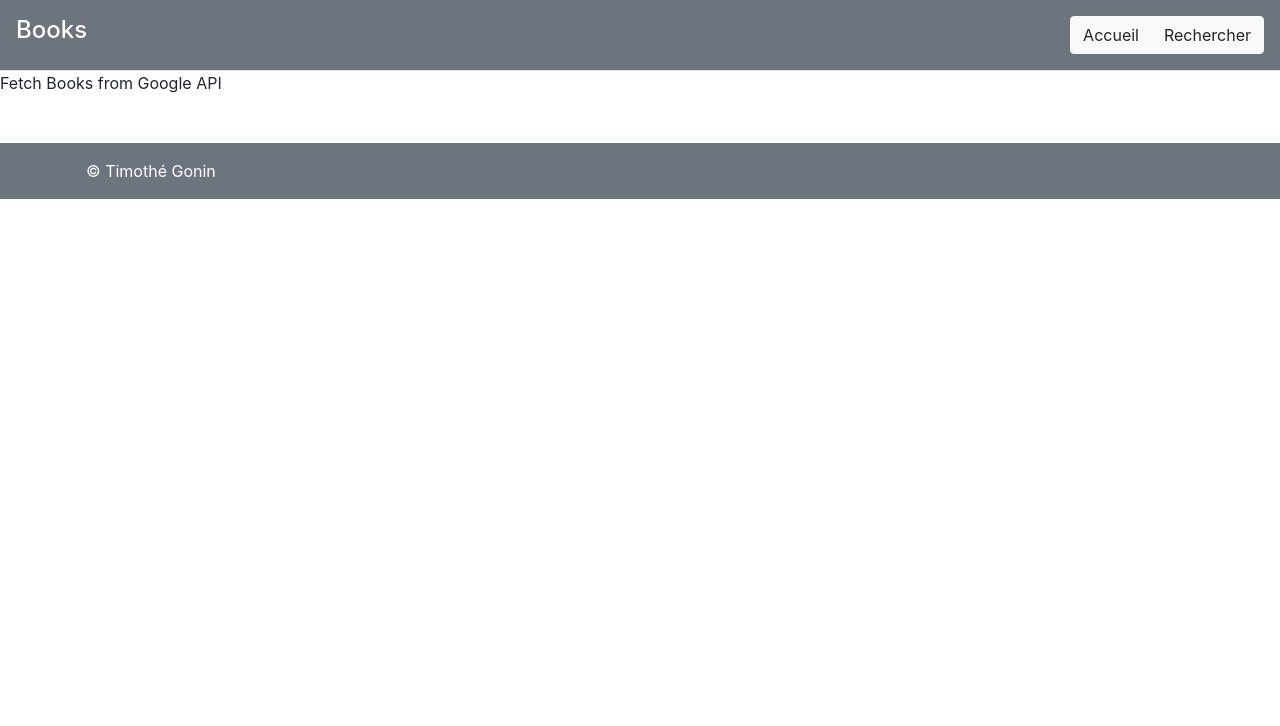
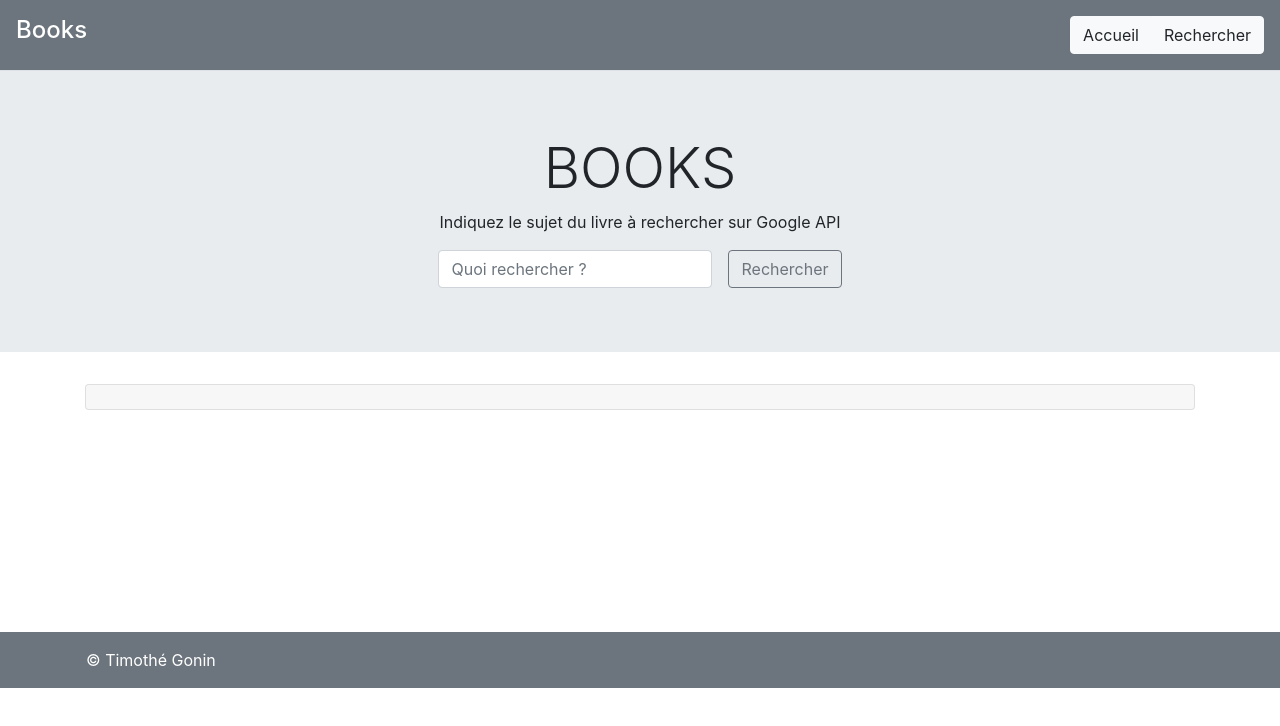
Before and after one commit to TimotheGonin/books, a React (Create React App) app: page /search in a window 1280 px wide. Shown: the top 726 px of the page. Built offline with nearby package versions, Linux system fonts and the light colour scheme.

Commit message:
🚧 searchbooks styles

```diff
--- a/src/containers/AddBooks/index.jsx
+++ b/src/containers/AddBooks/index.jsx
@@ -105,7 +105,7 @@
 					</form>
 				</div>
 			</div>
-			<div className="Container" style={{ minHeight: "200px" }}>
+			<div className="container" style={{ minHeight: "200px" }}>
 				<div className="row">
 					<div className="col-md-12">
 						<ul className="list-group">{displayData}</ul>
--- a/src/containers/SearchBooks/index.jsx
+++ b/src/containers/SearchBooks/index.jsx
@@ -1,7 +1,44 @@
 import React from "react";
 
 const SearchBooks = () => {
-	return <div>Fetch Books from Google API</div>;
+	return (
+		<main role="main">
+			<div className="jumbotron jumbotron-fluid">
+				<div className="container text-center">
+					<h1 className="display-4">BOOKS</h1>
+					<p>Indiquez le sujet du livre à rechercher sur Google API</p>
+					<form className="form-inline justify-content-center">
+						<div className="form-group">
+							<input
+								type="text"
+								className="form-control"
+								placeholder="Quoi rechercher ?"
+								required
+							/>
+						</div>
+						<div className="form-group">
+							<button className="btn btn-outline-secondary ml-3">
+								Rechercher
+							</button>
+						</div>
+					</form>
+				</div>
+			</div>
+
+			<div className="container" style={{ minHeight: "200px" }}>
+				<div className="accordion">
+					<div className="card mb-2">
+						<div className="card-header"></div>
+						<div className="collapse" data-parent="accordion">
+							<div className="card-body">
+								{/*image/titre/auteur/description/btn+infos/btnEnregistrer*/}
+							</div>
+						</div>
+					</div>
+				</div>
+			</div>
+		</main>
+	);
 };
 
 export default SearchBooks;
```
